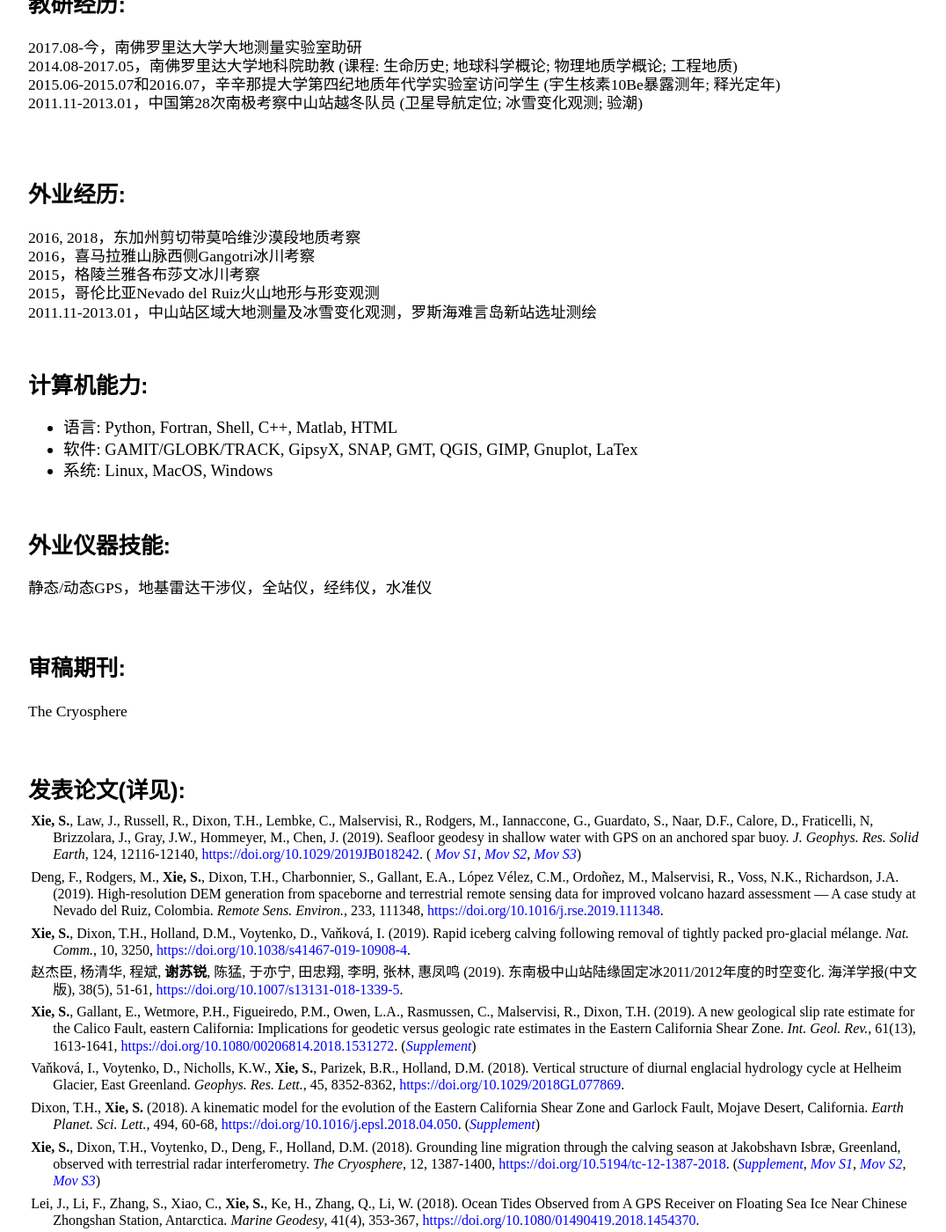
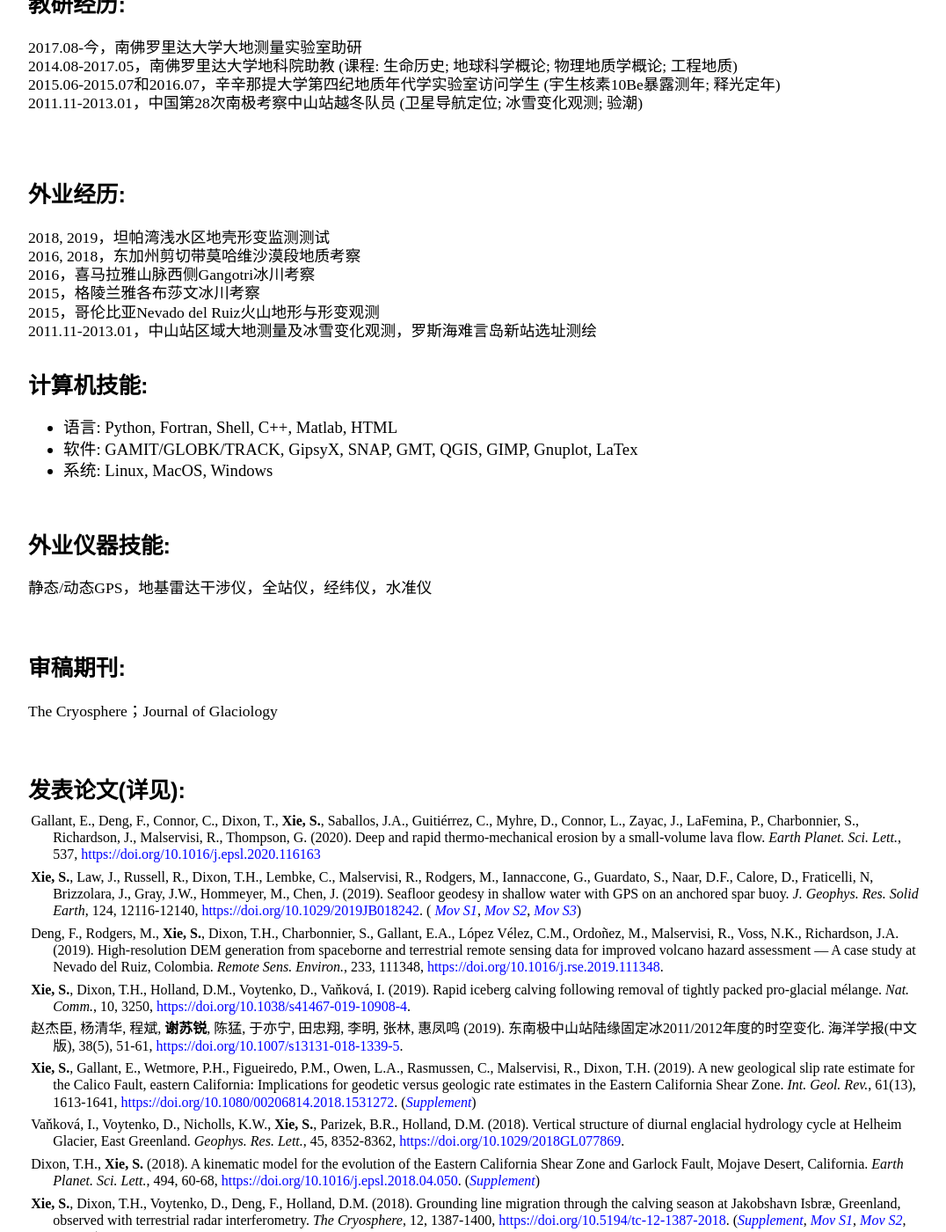
Before and after one commit to suruixie/suruixie.github.io, a Jekyll site: the page built from Chinese/index.html, in a window 1280 px wide and 1400 px high, scrolled down 482 px. Shown: the whole window at 88% size, without its empty margins (96-1172 px from the left). Built offline with Jekyll 4.4.1, drawn with Linux system fonts in a browser that asks for light colours; a style sheet for code colours, icons or effects is not loaded; some of the changed text lies outside the part shown.

Commit message:
Update index.html

```diff
--- a/Chinese/index.html
+++ b/Chinese/index.html
@@ -7,7 +7,7 @@ title: 苏锐的中文页面
     <div class="Chinese">
         <div class="sideText">
 	    <h4 style="margin-bottom:0.1em;">谢苏锐</h4>
-            <p style="line-height: 120%;">2014-2020年初 (预计)，博士生，地质学，南佛罗里达大学<br>
+            <p style="line-height: 120%;">2014-2020，博士，地质学，南佛罗里达大学<br>
             2011-2014，硕士，大地测量学与测量工程，武汉大学<br>
             2007-2011，学士，测绘工程，武汉大学<br>
             电邮:
@@ -17,7 +17,7 @@ title: 苏锐的中文页面
 	<div class="sideText">
 	    <h4 style="margin-top:6em;margin-bottom:0.2em;">研究兴趣: </h4>
 	    <ul class="research_list">
-		    <li style="line-height:130%; font-size:0.9em; color:#000000;">测绘遥感技术及应用 (主要数据: 卫星定位、地基/星基光学及雷达观测、摄影测量)</a></li>
+		    <li style="line-height:130%; font-size:0.9em; color:#000000;">测绘遥感技术及应用 (主要数据源: 卫星定位、地基/星基光学及雷达观测、摄影测量)</a></li>
 		    <li style="line-height:130%; font-size:0.9em; color:#000000;">自然灾害监测与分析</a></li>
 		    <li style="line-height:130%; font-size:0.9em; color:#000000;">极地冰川变化</a></li>
 		    <li style="line-height:130%; font-size:0.9em; color:#000000;">浅水区洋底形变监测系统设计与应用</a></li>
@@ -33,7 +33,8 @@ title: 苏锐的中文页面
 	</div>
 	<div class="sideText">
 	    <h4 style="margin-top:7em;margin-bottom:0.2em;">外业经历: </h4>
-	    <p style="line-height: 120%;">2016, 2018，东加州剪切带莫哈维沙漠段地质考察<br>
+	    <p style="line-height: 120%;">2018, 2019，坦帕湾浅水区地壳形变监测测试<br>
+		    2016, 2018，东加州剪切带莫哈维沙漠段地质考察<br>
 		    2016，喜马拉雅山脉西侧Gangotri冰川考察<br>
 		    2015，格陵兰雅各布莎文冰川考察<br>
 		    2015，哥伦比亚Nevado del Ruiz火山地形与形变观测<br>
@@ -41,7 +42,7 @@ title: 苏锐的中文页面
             </p>
 	</div>
 	<div class="sideText">
-	    <h4 style="margin-top:7em;margin-bottom:0.2em;">计算机能力: </h4>
+	    <h4 style="margin-top:7em;margin-bottom:0.2em;">计算机技能: </h4>
 	    <ul class="research_list">
 		    <li style="line-height:130%; font-size:0.9em; color:#000000;">语言: Python, Fortran, Shell, C++, Matlab, HTML</a></li>
 		    <li style="line-height:130%; font-size:0.9em; color:#000000;">软件: GAMIT/GLOBK/TRACK, GipsyX, SNAP, GMT, QGIS, GIMP, Gnuplot, LaTex</a></li>
@@ -55,12 +56,14 @@ title: 苏锐的中文页面
 	</div>
 	<div class="sideText">
 	    <h4 style="margin-top:4em;margin-bottom:0.2em;">审稿期刊: </h4>
-            <p style="line-height: 120%;">The Cryosphere<br>
+            <p style="line-height: 120%;">The Cryosphere；Journal of Glaciology<br>
             </p>
 	</div>
 	<div class="sideText">
 		<h4 style="margin-top:4em;margin-bottom:0.2em;">发表论文(详见<a  href="https://scholar.google.com/citations?hl=en&user=kF4StsMAAAAJ&view_op=list_works" style="color:#0000FF;"><i class="ai ai-google-scholar ai-2x"></i></a>): </h4>
         	<p  class="publist" style="font-size:1.0em;">
+	                Gallant, E., Deng, F., Connor, C., Dixon, T., <strong>Xie, S.</strong>, Saballos, J.A., Guitiérrez, C., Myhre, D.,  Connor, L.,  Zayac, J., LaFemina, P., Charbonnier, S.,  Richardson, J., Malservisi, R., Thompson, G. (2020). Deep and rapid thermo-mechanical erosion by a small-volume lava flow. <em>Earth Planet. Sci. Lett.</em>, 537, <a href="https://doi.org/10.1016/j.epsl.2020.116163" style="color:#0000FF;">https://doi.org/10.1016/j.epsl.2020.116163</a> <br>
+		<p  class="publist" style="font-size:1.0em;">
 	                <strong>Xie, S.</strong>, Law, J., Russell, R., Dixon, T.H., Lembke, C., Malservisi, R., Rodgers, M., Iannaccone, G., Guardato, S., Naar, D.F., Calore, D., Fraticelli, N, Brizzolara, J., Gray, J.W., Hommeyer, M., Chen, J. (2019). Seafloor geodesy in shallow water with GPS on an anchored spar buoy. <em>J. Geophys. Res. Solid Earth</em>, 124, 12116-12140, <a href="https://doi.org/10.1029/2019JB018242" style="color:#0000FF;">https://doi.org/10.1029/2019JB018242</a>. (<em><a href="../files/2019/Xie_2019_MovS1.mov" style="color:#0000FF;"> Mov S1</a></em>, <em><a href="../files/2019/Xie_2019_MovS2.mov" style="color:#0000FF;"> Mov S2</a></em>, <em><a href="../files/2019/Xie_2019_MovS3.mov" style="color:#0000FF;"> Mov S3</a></em>)<br>
 		<p  class="publist" style="font-size:1.0em;">
 			Deng, F., Rodgers, M., <strong>Xie, S.</strong>, Dixon, T.H., Charbonnier, S., Gallant, E.A., López Vélez, C.M., Ordoñez, M., Malservisi, R., Voss, N.K., Richardson, J.A. (2019). High-resolution DEM generation from spaceborne and terrestrial remote sensing data for improved volcano hazard assessment — A case study at Nevado del Ruiz, Colombia. <em>Remote Sens. Environ.</em>, 233, 111348, <a href="https://doi.org/10.1016/j.rse.2019.111348" style="color:#0000FF;">https://doi.org/10.1016/j.rse.2019.111348</a>. <br>
```
